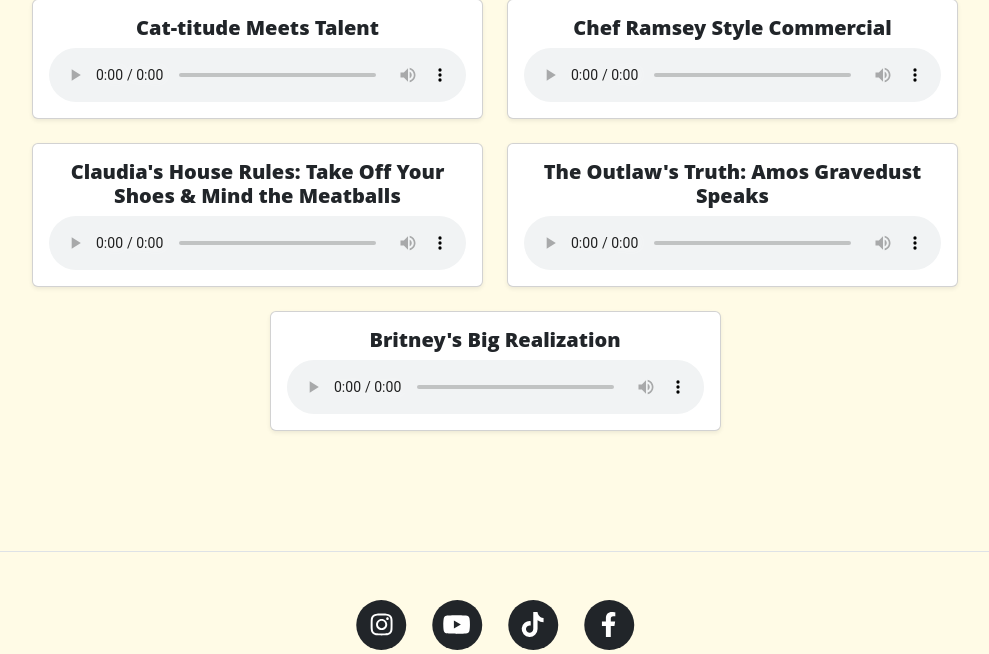
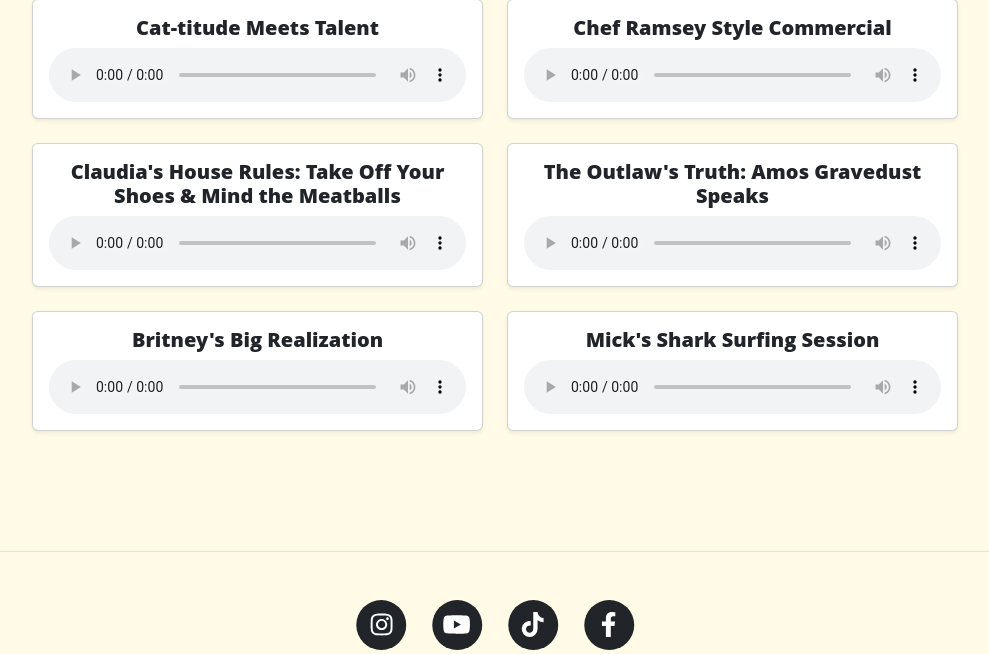
Before and after one commit to BradMGit/Power-of-Will, a Flask app: page /demos in a window 1280 px wide. Shown: the part 1132-1786 px from the top of the page, without its empty margins (145-1134 px from the left). Run offline with Flask 3, Linux system fonts and the light colour scheme; some libraries are stand-ins or nearby versions.

Commit message:
Add Demo: Mick character audio

```diff
--- a/templates/demos.html
+++ b/templates/demos.html
@@ -138,12 +138,22 @@
           </audio>
         </div>
       </div>
-      <!-- Demo 12 -->
+      <!-- Demo 13 -->
       <div class="col-md-6 col-lg-5 mb-4">
         <div class="card shadow-sm p-3">
           <h5 class="mb-2 text-center">Britney's Big Realization</h5>
           <audio controls class="w-100">
             <source src="{{ url_for('static', filename='audio/britney.m4a') }}" type="audio/mp4">
+            Your browser does not support the audio element.
+          </audio>
+        </div>
+      </div>
+      <!-- Demo 14 -->
+      <div class="col-md-6 col-lg-5 mb-4">
+        <div class="card shadow-sm p-3">
+          <h5 class="mb-2 text-center">Mick's Shark Surfing Session</h5>
+          <audio controls class="w-100">
+            <source src="{{ url_for('static', filename='audio/mick.m4a') }}" type="audio/mp4">
             Your browser does not support the audio element.
           </audio>
         </div>
```
